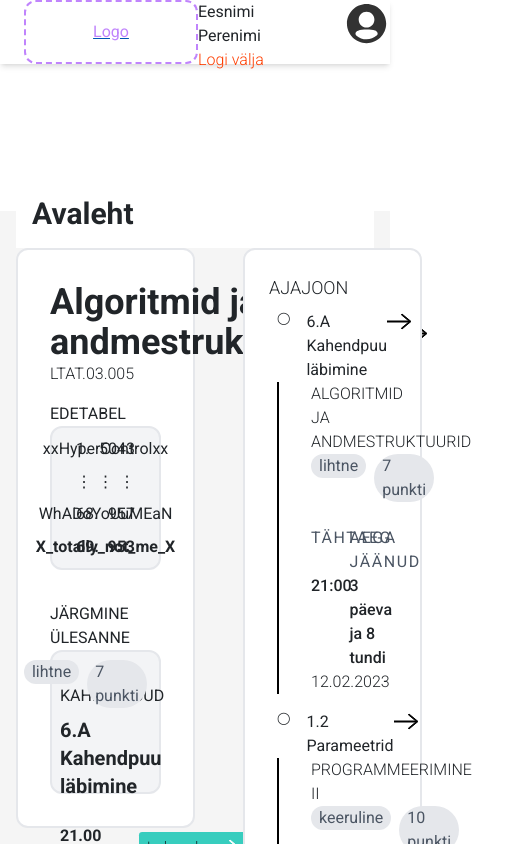
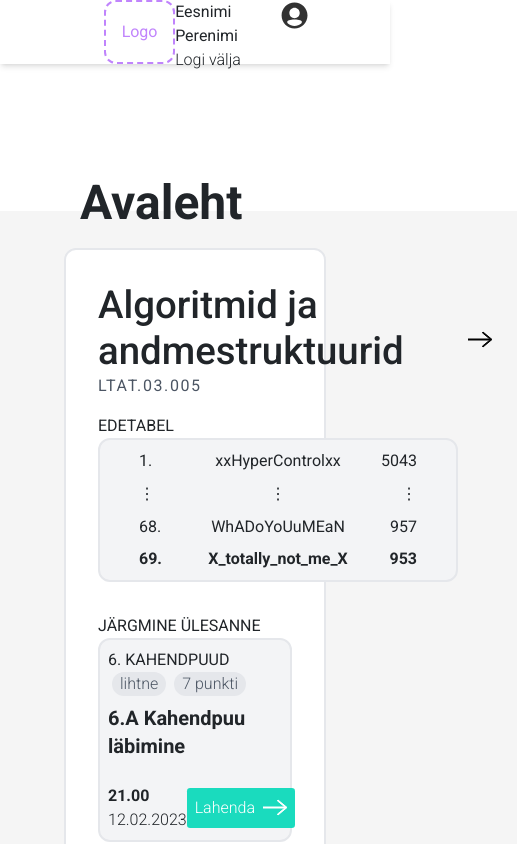
Before and after one commit to CardoTisler/deepmooc-fe, a SvelteKit app: page /main in a window 390 px wide. Shown: the top 844 px of the page, 517 px wide, since content can reach past the window. Built offline with nearby package versions, Linux system fonts and the light colour scheme.

Commit message:
Responsive design changes, match some colors with color scheme defined in Figma

```diff
--- a/src/lib/components/AssignmentOverview.svelte
+++ b/src/lib/components/AssignmentOverview.svelte
@@ -9,10 +9,10 @@
 </script>
 
 <!-- TODO: Need to accept and handle courseId for redirecting to courses/:courseId/assignments/:assignmentId -->
-<div class="flex flex-col bg-gray-100 rounded-xl h-36 p-2 border-gray-200 border-2 max-w-xl">
-	<div class="flex flex-row justify-between">
-		<div class="w-1/2"><p>{topic}</p></div>
-		<div class="flex flex-row w-1/2 justify-end">
+<div class="flex flex-col bg-gray-100 rounded-xl lg:h-36 p-2 border-gray-200 border-2 lg:container max-w-xl">
+	<div class="flex flex-col lg:flex-row justify-between">
+		<div class=""><p>{topic}</p></div>
+		<div class="flex flex-row justify-start lg:justify-end">
 			{#each tags as tag}
 				<div class="mx-1">
 					<Pill text={tag} />
@@ -30,10 +30,10 @@
 		</div>
 		<div class="flex items-center">
 			{#if completed}
-				<button class="btn-disabled text-gray-600 px-2 py-1 rounded-sm">Lahendatud</button>
+				<button class="border border-gray-700 text-gray-600 p-2 rounded-sm disabled">Lahendatud</button>
 			{:else}
 				<a
-					class="btn-accent rounded-sm px-2 py-1 flex flex-row"
+					class="bg-primary-200 text-white hover:bg-primary-300 rounded-sm p-2 flex flex-row"
 					href={`/courses/${courseId}/assignments/${assignmentId}`}
 				>
 					Lahenda
@@ -45,3 +45,9 @@
 		</div>
 	</div>
 </div>
+
+<style>
+	.container {
+		min-width: 360px;
+	}
+</style>
--- a/src/lib/components/CourseOverview.svelte
+++ b/src/lib/components/CourseOverview.svelte
@@ -12,17 +12,17 @@
 	const { courseId, courseName, courseCode, leaderboardRows: rows, nextAssignment } = data;
 </script>
 
-<Section class={`p-8 grid grid-cols-1 gap-4 lg:gap-10 max-w-2xl lg:max-w-5xl ${style}`}>
+<Section class={`p-8 grid grid-cols-1 gap-4 lg:gap-10 max-w-2xl lg:max-w-5xl lg:min-w-lg ${style}`}>
 	<div class="flex flex-row justify-between">
 		<div>
-			<p class="text-4xl font-bold">{courseName}</p>
-			<p class="font-thin">{courseCode}</p>
+			<h2 class="">{courseName}</h2>
+			<p class="gray-spaced">{courseCode}</p>
 		</div>
 		<div class="ml-16 lg:ml-0 flex items-center">
 			<a href={`/courses/${courseId}`}><RightArrow fill={'black'} stroke={'black'} /></a>
 		</div>
 	</div>
-	<div class="grid grid-cols-1 lg:grid-cols-2 gap-8">
+	<div class="grid grid-cols-1 2xl:grid-cols-2 gap-8">
 		<!-- TODO: What if there is no leaderboard? -->
 		<div class="flex flex-col">
 			<p>EDETABEL</p>
--- a/src/lib/components/Leaderboard.svelte
+++ b/src/lib/components/Leaderboard.svelte
@@ -6,7 +6,7 @@
 </script>
 
 <div
-	class="rounded-xl bg-gray-100 border-2 border-gray-200 h-36 flex flex-col justify-evenly {style}"
+	class="rounded-xl bg-gray-100 border-2 border-gray-200 h-36 flex flex-col justify-evenly container max-w-xl {style}"
 >
 	{#each rows as { index, name, score, bold }, i}
 		<div class="grid grid-cols-3 gap-4 w-full">
@@ -31,4 +31,7 @@
 </div>
 
 <style>
+	.container {
+		min-width: 360px;
+	}
 </style>
--- a/src/lib/components/TimelineEvent.svelte
+++ b/src/lib/components/TimelineEvent.svelte
@@ -13,7 +13,7 @@
 		<p class="text-xs">&#9711;</p>
 		<div class="flex flex-row pl-3 w-full justify-between">
 			<div>
-				<p>{title}</p>
+				<h3>{title}</h3>
 			</div>
 			<div>
 				<!-- TODO: Make it thinner -->
@@ -23,7 +23,7 @@
 	</div>
 	<div class="flex flex-col border-l-2 border-black pl-8">
 		<div>
-			<p class="font-thin">{subTitle}</p>
+			<p class="gray-spaced">{subTitle}</p>
 		</div>
 		<div class="flex flex-row">
 			{#each tags as tag}
--- a/src/lib/components/common/Header.svelte
+++ b/src/lib/components/common/Header.svelte
@@ -3,7 +3,8 @@
 	import Placeholder from '$lib/components/Placeholder.svelte';
 </script>
 
-<header class="flex flex-row justify-between bg-white shadow-md mb-2">
+<header class="bg-white shadow-md mb-2">
+	<div class="flex flex-row justify-between px-20">
 		<a href="/main" class="w-64 pl-4"><Placeholder text="Logo" class="h-full" /></a>
 
 		<div class="flex flex-row w-64 h-16">
@@ -15,6 +16,7 @@
 				<ProfileIcon />
 			</div>
 		</div>
+	</div>
 </header>
 
 <style>
--- a/src/lib/components/util/Pill.svelte
+++ b/src/lib/components/util/Pill.svelte
@@ -5,5 +5,5 @@
 </script>
 
 <div class="rounded-full bg-gray-200 px-2 {style}">
-	<p class="text-gray-600">{text}</p>
+	<span class="text-gray-600">{text}</span>
 </div>
--- a/src/lib/components/util/Section.svelte
+++ b/src/lib/components/util/Section.svelte
@@ -6,3 +6,9 @@
 <div class="border-2 border-gray-200 rounded-xl bg-white w-full {style}">
 	<slot />
 </div>
+
+<style>
+	.min-w-lg {
+		min-width: 860px;
+	}
+</style>
--- a/src/routes/(app)/main/+page.svelte
+++ b/src/routes/(app)/main/+page.svelte
@@ -12,20 +12,20 @@
 	<meta name="description" content="Deepmooc avaleht" />
 </svelte:head>
 
-<div class="flex flex-col">
-	<div class="bg-white h-40 flex items-end p-3">
-		<p class="flex text-3xl font-bold">Avaleht</p>
+<div class="flex flex-col px-5 lg:px-20">
+	<div class="h-40 flex items-end p-3">
+		<h1>Avaleht</h1>
 	</div>
 
-	<div class="flex flex-row">
-		<div class="flex flex-col w-1/2 lg:w-3/5">
+	<div class="flex flex-col items-center xl:flex-row">
+		<div class="flex flex-col lg:w-3/5">
 			<!-- TODO: Create JSON objects that hold all necessary data for overviews, fetch them from server and insert here -->
 			{#each courseOverviewList as data}
 				<CourseOverview {data} class="mb-12" />
 			{/each}
 		</div>
 
-		<div class="w-1/2 lg:w-2/5">
+		<div class="lg:w-2/5">
 			<!-- TODO: Create JSON object that holds all necessary data for timeline, fetch them from server and insert here -->
 			<Timeline eventsList={timelineEventsList} />
 		</div>
@@ -33,4 +33,7 @@
 </div>
 
 <style>
+	.container {
+		min-width: 860px;
+	}
 </style>
--- a/src/routes/(landing)/+layout.svelte
+++ b/src/routes/(landing)/+layout.svelte
@@ -4,13 +4,16 @@
 </script>
 
 <div class="landing flex flex-col">
-	<div class="h-16 w-1/2 items-start shadow-sm">
+	<div class="h-16 lg:w-1/2 flex flex-row justify-between shadow-sm">
 		<div class="w-64 h-full">
 			<a href="/" class="w-8"><Placeholder text="Logo" class="h-full" /></a>
 		</div>
+		<div class="self-center mr-2">
+			<button class="border rounded-sm p-1">Juurdepääsetavus</button>
+		</div>
 	</div>
 
-	<main class="w-1/2">
+	<main class="lg:w-1/2">
 		<slot />
 	</main>
 </div>
@@ -20,9 +23,11 @@
 	@tailwind components;
 	@tailwind utilities;
 
-	.landing {
-		min-height: 100vh;
-		background: linear-gradient(to right, white 0%, white 50%, whitesmoke 50%, whitesmoke 100%);
+	@media (min-width:1024px) {
+		.landing {
+			min-height: 100vh;
+			background: linear-gradient(to right, white 0%, white 50%, whitesmoke 50%, whitesmoke 100%);
+		}
 	}
 
 	main {
--- a/src/routes/(landing)/+page.svelte
+++ b/src/routes/(landing)/+page.svelte
@@ -4,12 +4,12 @@
 
 <div class="content grid grid-cols-1 justify-end">
 	<div />
-	<div class="w-1/2 pl-16 h-1/2">
+	<div class="lg:w-1/2 pl-16 h-1/2">
 		<p class="text-4xl font-semibold pb-12 tracking-wide">Tooru</p>
 		<p class="text-gray-600 text-xl pb-16">
 			Pole midagi stressirohkemat, kui liiga vähe stressi. Tere tulemast koodipõrgusse.
 		</p>
-		<a href="/main" class="w-28 flex flex-row btn-accent py-2 px-2 rounded-md">
+		<a href="/main" class="w-28 text-white flex flex-row bg-primary-200 hover:bg-primary-300 p-2 rounded-md">
 			Sisene
 			<span class="ml-3">
 				<RightArrow />
--- a/src/routes/styles.css
+++ b/src/routes/styles.css
@@ -16,32 +16,33 @@
 	color: var(--color-text);
 }
 
-h1,
-h2,
+.bordered {
+	border-style: dashed;
+	border-color: plum;
+	border-width: 1px;
+}
+
+h1 {
+	font-size: 3rem;
+	font-weight: 700;
+}
+
+h2 {
+	font-size: 2.4rem;
+	font-weight: 500;
+}
+
+h3 {
+	font-size: 1.8rem;
+	font-weight: 400;
+}
 p {
+	line-height: 1.5;
 	font-weight: 400;
 }
 
-p {
-	line-height: 1.5;
-}
-
 a {
-	color: var(--color-theme-1);
 	text-decoration: none;
-}
-
-a:hover {
-	text-decoration: underline;
-}
-
-h1 {
-	font-size: 2rem;
-	text-align: center;
-}
-
-h2 {
-	font-size: 1rem;
 }
 
 pre {
@@ -74,12 +75,6 @@ button:focus:not(:focus-visible) {
 	outline: none;
 }
 
-@media (min-width: 720px) {
-	h1 {
-		font-size: 2.4rem;
-	}
-}
-
 .visually-hidden {
 	border: 0;
 	clip: rect(0 0 0 0);
--- a/tailwind.config.cjs
+++ b/tailwind.config.cjs
@@ -2,7 +2,17 @@
 module.exports = {
 	content: ['./src/**/*.{html,js,svelte,ts}'],
 	theme: {
-		extend: {}
+		extend: {
+			colors: {
+				transparent: 'transparent',
+				current: 'currentColor',
+				'primary': {
+					100: '#2DF0D3',
+					200: '#1ADBBE',
+					300: '#0DBFA4'
+				}
+			}
+		},
 	},
-	plugins: [require('daisyui')]
+	// plugins: [require('daisyui')]
 };
```
Lines whose indentation alone changed are shown as unchanged.
